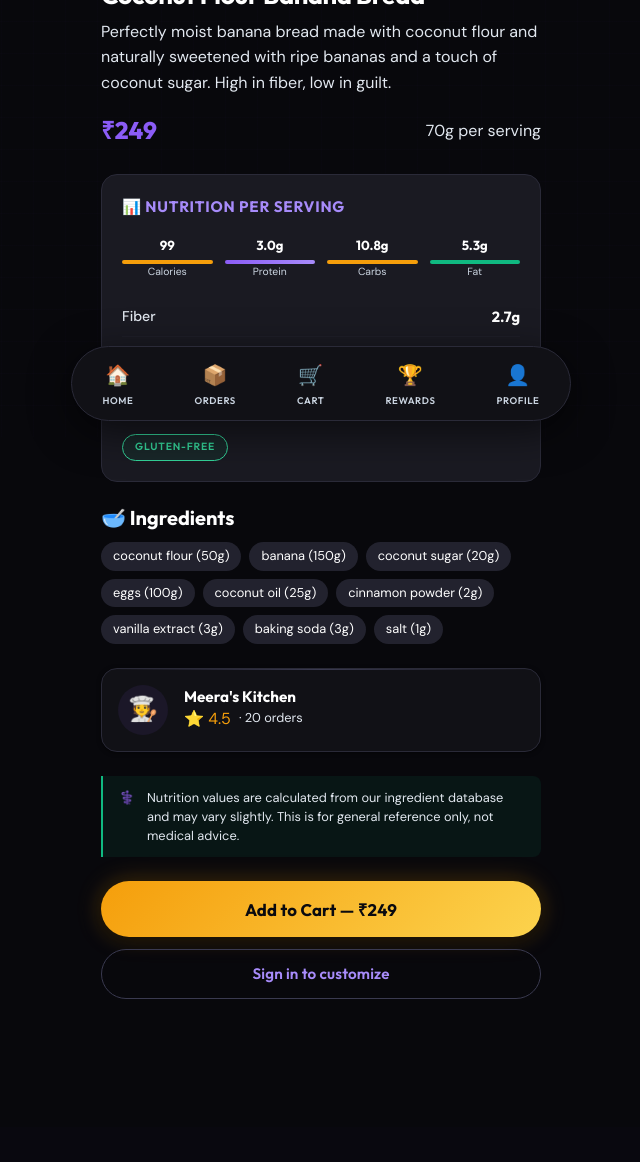
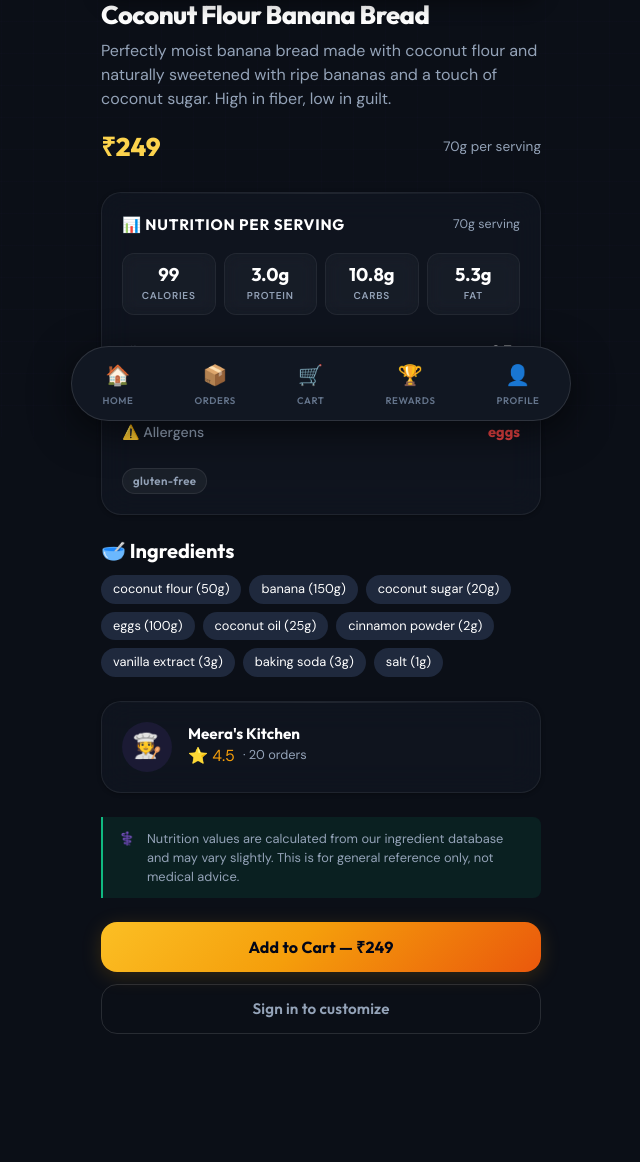
Before and after one commit to Krisbtw/Cravin, a FastAPI app: page /app/dessert/051df0ae-cacb-4b6c-a616-a142b9139fe7 in a window 1280 px wide. Shown: the part 363-1525 px from the top of the page, without its empty margins (319-959 px from the left). Before the commit the page ends 1362 px from the top, so only its background shows below. Run offline with FastAPI, Linux system fonts and the light colour scheme; data comes from the database, SQL or seed files in the repository; both versions use the stored data as it was after the commit; data that the repository does not hold is empty.

Commit message:
feat: authentic high-res food photography seeds, aspect-ratio card polish, and gradient scrims

```diff
--- a/app/static/css/design-system.css
+++ b/app/static/css/design-system.css
@@ -13,60 +13,59 @@
 
 /* ── Design Tokens ──────────────────────────────────────────── */
 :root {
-    /* ── Dark Backgrounds ── */
-    --bg-base:          #08080C;   /* near-black page bg */
-    --bg-surface:       #111116;   /* card surface */
-    --bg-elevated:      #1A1A22;   /* elevated card / modal */
-    --bg-overlay:       #22222E;   /* hover / active state */
-    --bg-input:         #16161E;   /* form inputs */
+    /* ── Rich Dark Slate Backgrounds ── */
+    --bg-base:          #0B0F17;   /* sleek obsidian slate page bg */
+    --bg-surface:       #111722;   /* card surface */
+    --bg-surface-glass: rgba(17, 23, 34, 0.72); /* frosted card surface */
+    --bg-elevated:      #18202F;   /* elevated card / modal */
+    --bg-overlay:       #1F293D;   /* hover / active state */
+    --bg-input:         #101520;   /* form inputs */
 
-    /* ── Borders ── */
-    --border-subtle:    #1E1E28;
-    --border-default:   #2A2A38;
-    --border-emphasis:  #3A3A50;
+    /* ── Subtle Translucent Borders ── */
+    --border-subtle:    rgba(255, 255, 255, 0.07);
+    --border-default:   rgba(255, 255, 255, 0.12);
+    --border-emphasis:  rgba(255, 255, 255, 0.20);
 
     /* ── Jamun — Primary accent (violet-purple) ── */
     --jamun:            #8B5CF6;   /* vivid violet */
     --jamun-light:      #A78BFA;
-    --jamun-dark:       #6D28D9;
-    --jamun-bg:         rgba(139, 92, 246, 0.08);
-    --jamun-glow:       rgba(139, 92, 246, 0.25);
+    --jamun-dark:       #7C3AED;
+    --jamun-bg:         rgba(139, 92, 246, 0.10);
+    --jamun-glow:       rgba(139, 92, 246, 0.20);
 
-    /* ── Honey — CTA accent (amber-gold) ── */
+    /* ── Amber-Orange Premium CTA Gradient ── */
+    --amber-cta-start:  #FBBF24;
+    --amber-cta-mid:    #F59E0B;
+    --amber-cta-end:    #EA580C;
     --honey:            #F59E0B;
     --honey-light:      #FCD34D;
     --honey-dark:       #D97706;
-    --honey-bg:         rgba(245, 158, 11, 0.08);
-    --honey-glow:       rgba(245, 158, 11, 0.30);
+    --honey-bg:         rgba(245, 158, 11, 0.10);
+    --honey-glow:       rgba(245, 158, 11, 0.20);
 
     /* ── Pista — Success/secondary (emerald) ── */
     --pista:            #10B981;
     --pista-light:      #34D399;
     --pista-dark:       #059669;
-    --pista-bg:         rgba(16, 185, 129, 0.08);
-    --pista-glow:       rgba(16, 185, 129, 0.20);
+    --pista-bg:         rgba(16, 185, 129, 0.10);
+    --pista-glow:       rgba(16, 185, 129, 0.18);
 
-    /* ── Text (High Contrast) ── */
+    /* ── Text (High Contrast Slate Hierarchy) ── */
     --text-primary:     #FFFFFF;
-    --text-secondary:   #E2E8F0;   /* Slate 200 — highly visible secondary text */
-    --text-tertiary:    #CBD5E1;   /* Slate 300 — clear label text */
-    --text-inverted:    #08080C;
+    --text-secondary:   #94A3B8;   /* Slate 400 */
+    --text-tertiary:    #64748B;   /* Slate 500 */
+    --text-inverted:    #020617;
 
-    /* ── Legacy aliases (keeps templates working) ── */
+    /* ── Legacy aliases ── */
     --malai:            var(--bg-base);
     --malai-deep:       var(--bg-overlay);
     --malai-mid:        var(--bg-elevated);
-    --white:            #1A1A26;   /* dark card background when templates use var(--white) */
+    --white:            var(--bg-surface);
     --charcoal:         var(--text-primary);
     --charcoal-light:   var(--text-secondary);
     --warm-gray:        var(--text-secondary);
     --warm-gray-light:  var(--text-tertiary);
-    --cream-border:     var(--border-default);
-    --jamun-bg:         rgba(139, 92, 246, 0.08);
-    --pista-bg:         rgba(16, 185, 129, 0.08);
-    --honey-bg:         rgba(245, 158, 11, 0.08);
-    --pista-dark:       #34D399;   /* bright emerald */
-    --honey-dark:       #FCD34D;   /* bright gold */
+    --cream-border:     var(--border-subtle);
 
     /* ── Semantic ── */
     --success:          #10B981;
@@ -102,14 +101,14 @@
     --radius-sm:   8px;
     --radius-md:   12px;
     --radius-lg:   16px;
-    --radius-xl:   24px;
+    --radius-xl:   20px;
     --radius-full: 9999px;
 
-    /* ── Shadows (dark-mode glows) ── */
-    --shadow-sm:   0 1px 4px rgba(0, 0, 0, 0.5);
-    --shadow-md:   0 4px 16px rgba(0, 0, 0, 0.5);
-    --shadow-lg:   0 8px 32px rgba(0, 0, 0, 0.6);
-    --shadow-xl:   0 20px 60px rgba(0, 0, 0, 0.7);
+    /* ── Shadows ── */
+    --shadow-sm:   0 1px 4px rgba(0, 0, 0, 0.3);
+    --shadow-md:   0 4px 20px rgba(0, 0, 0, 0.35);
+    --shadow-lg:   0 8px 32px rgba(0, 0, 0, 0.45);
+    --shadow-xl:   0 20px 60px rgba(0, 0, 0, 0.55);
     --shadow-glow: 0 0 24px var(--honey-glow);
     --glow-jamun:  0 0 24px var(--jamun-glow);
     --glow-pista:  0 0 20px var(--pista-glow);
@@ -118,8 +117,8 @@
     --ease-out:    cubic-bezier(0.16, 1, 0.3, 1);
     --ease-spring: cubic-bezier(0.34, 1.56, 0.64, 1);
     --duration-fast:   150ms;
-    --duration-normal: 300ms;
-    --duration-slow:   500ms;
+    --duration-normal: 250ms;
+    --duration-slow:   400ms;
 }
 
 /* ── Reset & Base ───────────────────────────────────────────── */
@@ -295,46 +294,59 @@ a:hover { color: var(--honey-light); }
 }
 .btn:hover::before { opacity: 1; }
 
-/* Primary — amber glow CTA */
-.btn-primary {
-    background: linear-gradient(135deg, var(--honey) 0%, var(--honey-light) 100%);
-    color: #0A0A0F;
+/* Primary — Premium Amber-Orange CTA */
+.btn-primary, .btn-cta {
+    background: linear-gradient(135deg, var(--amber-cta-start) 0%, var(--amber-cta-mid) 45%, var(--amber-cta-end) 100%);
+    color: #020617 !important;
     font-weight: 700;
-    box-shadow: var(--shadow-md), var(--shadow-glow);
+    border-radius: var(--radius-lg);
+    box-shadow: 0 4px 20px rgba(245, 158, 11, 0.18);
+    border: none;
+    cursor: pointer;
+    transition: all var(--duration-fast) var(--ease-out);
 }
-.btn-primary:hover {
-    transform: translateY(-2px);
-    box-shadow: var(--shadow-lg), 0 0 40px var(--honey-glow);
+.btn-primary:hover, .btn-cta:hover {
+    filter: brightness(1.06);
+    transform: translateY(-1px);
+    box-shadow: 0 6px 26px rgba(245, 158, 11, 0.28);
 }
-.btn-primary:active { transform: translateY(0); }
+.btn-primary:active, .btn-cta:active {
+    transform: scale(0.98);
+}
 
 /* Secondary — violet */
 .btn-secondary {
     background: linear-gradient(135deg, var(--jamun) 0%, var(--jamun-light) 100%);
     color: #fff;
+    border-radius: var(--radius-lg);
     box-shadow: var(--shadow-md), var(--glow-jamun);
 }
 .btn-secondary:hover {
-    transform: translateY(-2px);
-    box-shadow: var(--shadow-lg), 0 0 40px var(--jamun-glow);
+    transform: translateY(-1px);
+    box-shadow: var(--shadow-lg), 0 0 32px var(--jamun-glow);
+}
+.btn-secondary:active {
+    transform: scale(0.98);
 }
 
 /* Outline */
 .btn-outline {
     background: transparent;
-    color: var(--jamun-light);
-    border: 1.5px solid var(--border-emphasis);
+    color: var(--text-secondary);
+    border: 1px solid var(--border-default);
+    border-radius: var(--radius-lg);
 }
 .btn-outline:hover {
-    background: var(--jamun-bg);
-    border-color: var(--jamun);
-    color: var(--jamun-light);
+    background: rgba(255, 255, 255, 0.05);
+    border-color: var(--border-emphasis);
+    color: var(--text-primary);
 }
 
 /* Ghost */
 .btn-ghost {
     background: transparent;
     color: var(--text-secondary);
+    border-radius: var(--radius-md);
 }
 .btn-ghost:hover {
     background: var(--bg-overlay);
@@ -342,15 +354,17 @@ a:hover { color: var(--honey-light); }
 }
 
 .btn-sm  { padding: var(--space-2) var(--space-4); font-size: 0.82rem; min-height: 34px; }
-.btn-lg  { padding: var(--space-4) var(--space-8); font-size: 1.05rem; min-height: 56px; }
+.btn-lg  { padding: 14px 24px; font-size: 1rem; min-height: 50px; }
 .btn-block { width: 100%; }
 .btn-icon { width: 44px; height: 44px; padding: 0; border-radius: var(--radius-full); }
 
-/* ── Cards ──────────────────────────────────────────────────── */
+/* ── Cards (Standardized Frosted Slate) ────────────────────── */
 .card {
-    background: var(--bg-surface);
+    background: var(--bg-surface-glass);
+    backdrop-filter: blur(16px);
+    -webkit-backdrop-filter: blur(16px);
     border: 1px solid var(--border-subtle);
-    border-radius: var(--radius-lg);
+    border-radius: var(--radius-xl);
     box-shadow: var(--shadow-sm);
     overflow: hidden;
     transition: all var(--duration-normal) var(--ease-out);
@@ -365,17 +379,18 @@ a:hover { color: var(--honey-light); }
     left: 0;
     right: 0;
     height: 1px;
-    background: linear-gradient(90deg, transparent 0%, var(--border-emphasis) 50%, transparent 100%);
+    background: linear-gradient(90deg, transparent 0%, rgba(255, 255, 255, 0.08) 50%, transparent 100%);
+    pointer-events: none;
 }
 
 .card:hover {
     border-color: var(--border-default);
     box-shadow: var(--shadow-md);
-    transform: translateY(-3px);
+    transform: translateY(-2px);
 }
 
 .card-body {
-    padding: var(--space-4);
+    padding: var(--space-5);
 }
 
 .card-img {
@@ -387,6 +402,33 @@ a:hover { color: var(--honey-light); }
     align-items: center;
     justify-content: center;
     font-size: 4rem;
+}
+
+/* ── Realistic Food Image Styles ────────────────────────────── */
+.card-img-container {
+    position: relative;
+    width: 100%;
+    overflow: hidden;
+    background: #18202F;
+}
+
+.food-img {
+    width: 100%;
+    height: 100%;
+    object-fit: cover;
+    display: block;
+    transition: transform var(--duration-normal) var(--ease-out);
+}
+
+.dessert-card:hover .food-img {
+    transform: scale(1.04);
+}
+
+.img-scrim {
+    position: absolute;
+    inset: 0;
+    background: linear-gradient(180deg, rgba(0, 0, 0, 0.05) 0%, rgba(11, 15, 23, 0.85) 100%);
+    pointer-events: none;
 }
 
 /* Dessert card */
@@ -402,27 +444,28 @@ a:hover { color: var(--honey-light); }
 .dessert-card .calories {
     font-weight: 500;
     font-size: 0.82rem;
-    color: var(--text-tertiary);
+    color: var(--text-secondary);
 }
 
-/* ── Tags / Badges ──────────────────────────────────────────── */
-.tag {
+/* ── Tags / Badges / Pill Tags ───────────────────────────────── */
+.tag, .soft-tag {
     display: inline-flex;
     align-items: center;
-    gap: var(--space-1);
-    padding: var(--space-1) var(--space-3);
+    gap: 4px;
+    padding: 3px 10px;
     border-radius: var(--radius-full);
     font-family: var(--font-display);
     font-weight: 600;
-    font-size: 0.65rem;
-    text-transform: uppercase;
-    letter-spacing: 0.08em;
-    border: 1px solid;
+    font-size: 0.72rem;
+    letter-spacing: 0.03em;
+    background: rgba(255, 255, 255, 0.05);
+    color: var(--text-secondary);
+    border: 1px solid rgba(255, 255, 255, 0.08);
 }
 
-.tag-light    { background: var(--pista-bg); color: var(--pista-light); border-color: rgba(16,185,129,0.2); }
-.tag-balanced { background: var(--honey-bg); color: var(--honey-light); border-color: rgba(245,158,11,0.2); }
-.tag-heavy    { background: var(--jamun-bg); color: var(--jamun-light); border-color: rgba(139,92,246,0.2); }
+.tag-light    { background: var(--pista-bg); color: var(--pista-light); border-color: rgba(16,185,129,0.25); }
+.tag-balanced { background: var(--honey-bg); color: var(--honey-light); border-color: rgba(245,158,11,0.25); }
+.tag-heavy    { background: var(--jamun-bg); color: var(--jamun-light); border-color: rgba(139,92,246,0.25); }
 
 .badge {
     display: inline-flex;
@@ -436,8 +479,48 @@ a:hover { color: var(--honey-light); }
     font-weight: 700;
 }
 .badge-jamun { background: var(--jamun); color: #fff; }
-.badge-honey { background: var(--honey); color: #0A0A0F; }
+.badge-honey { background: var(--honey); color: #020617; }
 .badge-pista { background: var(--pista); color: #fff; }
+
+/* ── Macro Mini-Stat Cards ────────────────────────────────────── */
+.macro-stat-grid {
+    display: grid;
+    grid-template-columns: repeat(4, 1fr);
+    gap: 8px;
+}
+
+.mini-stat-card {
+    background: rgba(255, 255, 255, 0.03);
+    backdrop-filter: blur(8px);
+    -webkit-backdrop-filter: blur(8px);
+    border: 1px solid rgba(255, 255, 255, 0.06);
+    border-radius: 12px;
+    padding: 10px 6px;
+    text-align: center;
+    transition: all var(--duration-fast) var(--ease-out);
+}
+
+.mini-stat-card:hover {
+    background: rgba(255, 255, 255, 0.05);
+    border-color: rgba(255, 255, 255, 0.12);
+}
+
+.mini-stat-card .stat-number {
+    font-family: var(--font-display);
+    font-size: 1.15rem;
+    font-weight: 700;
+    color: #FFFFFF;
+    line-height: 1.2;
+}
+
+.mini-stat-card .stat-label {
+    font-size: 10px;
+    font-weight: 600;
+    letter-spacing: 0.08em;
+    color: #94A3B8;
+    text-transform: uppercase;
+    margin-top: 2px;
+}
 
 /* Tier badges */
 .tier-badge {
--- a/app/templates/customer/dessert_detail.html
+++ b/app/templates/customer/dessert_detail.html
@@ -17,81 +17,88 @@
         </div>
     </div>
 
-    <!-- Hero Image -->
-    <div style="background: linear-gradient(135deg,
-        {% if dessert.tag == 'light' %}var(--pista-bg), var(--malai-deep)
-        {% elif dessert.tag == 'heavy' %}var(--jamun-bg), var(--malai-deep)
-        {% else %}var(--honey-bg), var(--malai-deep){% endif %});
-        border-radius: var(--radius-xl); height: 220px; display: flex; align-items: center; justify-content: center; font-size: 5rem; margin-bottom: var(--space-5);">
-        {% if 'chocolate' in dessert.name.lower() or 'brownie' in dessert.name.lower() %}🍫
-        {% elif 'cheesecake' in dessert.name.lower() or 'mango' in dessert.name.lower() %}🥭
-        {% elif 'gulab' in dessert.name.lower() or 'rasmalai' in dessert.name.lower() %}🍮
-        {% elif 'ladoo' in dessert.name.lower() or 'barfi' in dessert.name.lower() %}🟡
-        {% elif 'kheer' in dessert.name.lower() or 'payasam' in dessert.name.lower() %}🥣
-        {% elif 'banana' in dessert.name.lower() %}🍌
-        {% else %}🍰{% endif %}
+    <!-- Hero Food Photography -->
+    <div class="card-img-container mb-5 animate-fade-in-up" style="position: relative; width: 100%; height: 260px; border-radius: var(--radius-xl); overflow: hidden; background: #18202F; border: 1px solid var(--border-subtle); box-shadow: var(--shadow-md);">
+        {% if dessert.image_url %}
+        <img src="{{ dessert.image_url }}" alt="{{ dessert.name }}" class="food-img" style="width: 100%; height: 100%; object-fit: cover;">
+        {% else %}
+        <div style="width: 100%; height: 100%; display: flex; align-items: center; justify-content: center; font-size: 5rem;">🍰</div>
+        {% endif %}
+
+        <!-- Scrim -->
+        <div class="img-scrim" style="position: absolute; inset: 0; background: linear-gradient(180deg, rgba(0,0,0,0.1) 0%, rgba(11, 15, 23, 0.88) 100%); pointer-events: none;"></div>
+
+        <!-- Bottom left badge -->
+        <div style="position: absolute; bottom: 16px; left: 16px; z-index: 2;">
+            <span class="tag tag-{{ dessert.tag }}" style="backdrop-filter: blur(8px); font-size: 0.75rem; font-weight: 700;">
+                {% if dessert.tag == 'light' %}🌿 Light Category{% elif dessert.tag == 'heavy' %}🍫 Heavy Indulgence{% else %}⚖️ Balanced Energy{% endif %}
+            </span>
+        </div>
     </div>
 
     <!-- Title & Price -->
-    <h1 style="font-size: 1.6rem; margin-bottom: var(--space-2);">{{ dessert.name }}</h1>
-    <p class="text-subtitle mb-4">{{ dessert.description }}</p>
+    <h1 style="font-size: 1.6rem; font-weight: 800; color: #FFFFFF; margin-bottom: var(--space-2);">{{ dessert.name }}</h1>
+    <p class="text-subtitle mb-4" style="color: var(--text-secondary); line-height: 1.5;">{{ dessert.description }}</p>
 
     <div class="flex items-center justify-between mb-6">
-        <span style="font-family: var(--font-display); font-weight: 800; font-size: 1.5rem; color: var(--jamun);">₹{{ dessert.price|int }}</span>
-        <span class="text-muted">{{ dessert.serving_size_g|int }}g per serving</span>
+        <span style="font-family: var(--font-display); font-weight: 800; font-size: 1.6rem; color: var(--honey-light);">₹{{ dessert.price|int }}</span>
+        <span class="text-muted" style="font-size: 0.85rem;">{{ dessert.serving_size_g|int }}g per serving</span>
     </div>
 
     <!-- Nutrition Panel (NEVER buried!) -->
-    <div class="nutrition-panel mb-6 animate-fade-in-up">
-        <div class="panel-title">📊 Nutrition per serving</div>
+    <div class="card mb-6 animate-fade-in-up" style="border: 1px solid var(--border-subtle); background: var(--bg-surface-glass);">
+        <div class="card-body" style="padding: var(--space-5);">
+            <div class="flex items-center justify-between mb-4">
+                <span style="font-family: var(--font-display); font-weight: 700; font-size: 0.95rem; color: #FFFFFF; text-transform: uppercase; letter-spacing: 0.05em;">
+                    📊 Nutrition per serving
+                </span>
+                <span class="text-muted" style="font-size: 0.78rem;">{{ dessert.serving_size_g|int }}g serving</span>
+            </div>
 
-        <!-- Macro bars -->
-        <div class="macro-bars mb-4">
-            <div class="macro-bar">
-                <div class="bar-value">{{ dessert.calories|int }}</div>
-                <div class="bar-fill bar-carbs" style="background: var(--honey);"></div>
-                <div class="bar-label">Calories</div>
+            <!-- 4 clean mini-stat cards inside a grid -->
+            <div class="macro-stat-grid mb-4">
+                <div class="mini-stat-card">
+                    <div class="stat-number">{{ dessert.calories|int }}</div>
+                    <div class="stat-label">CALORIES</div>
                 </div>
-            <div class="macro-bar">
-                <div class="bar-value">{{ dessert.protein_g|round(1) }}g</div>
-                <div class="bar-fill bar-protein"></div>
-                <div class="bar-label">Protein</div>
+                <div class="mini-stat-card">
+                    <div class="stat-number">{{ dessert.protein_g|round(1) }}g</div>
+                    <div class="stat-label">PROTEIN</div>
                 </div>
-            <div class="macro-bar">
-                <div class="bar-value">{{ dessert.carbs_g|round(1) }}g</div>
-                <div class="bar-fill" style="background: var(--honey);"></div>
-                <div class="bar-label">Carbs</div>
+                <div class="mini-stat-card">
+                    <div class="stat-number">{{ dessert.carbs_g|round(1) }}g</div>
+                    <div class="stat-label">CARBS</div>
                 </div>
-            <div class="macro-bar">
-                <div class="bar-value">{{ dessert.fat_g|round(1) }}g</div>
-                <div class="bar-fill" style="background: var(--pista);"></div>
-                <div class="bar-label">Fat</div>
+                <div class="mini-stat-card">
+                    <div class="stat-number">{{ dessert.fat_g|round(1) }}g</div>
+                    <div class="stat-label">FAT</div>
                 </div>
             </div>
 
-        <div class="nutrition-row">
+            <div class="nutrition-row" style="border-bottom: 1px solid var(--border-subtle);">
                 <span class="label">Fiber</span>
                 <span class="value">{{ dessert.fiber_g|round(1) }}g</span>
             </div>
-        <div class="nutrition-row">
+            <div class="nutrition-row" style="border-bottom: 1px solid var(--border-subtle);">
                 <span class="label">Sugar equivalent</span>
-            <span class="value">{{ dessert.sugar_equivalent_g|round(1) }}g</span>
+                <span class="value" style="color: var(--pista);">0g Added Sugar ({{ dessert.sugar_equivalent_g|round(1) }}g eq)</span>
             </div>
 
             {% if dessert.allergens %}
-        <div class="nutrition-row">
+            <div class="nutrition-row" style="border-bottom: none;">
                 <span class="label">⚠️ Allergens</span>
                 <span class="value" style="color: var(--danger);">{{ dessert.allergens|join(', ') }}</span>
             </div>
             {% endif %}
 
             {% if dessert.dietary_flags %}
-        <div class="flex gap-2 mt-4">
+            <div class="flex flex-wrap gap-1 mt-4">
                 {% for flag in dessert.dietary_flags %}
-            <span class="tag" style="background: var(--pista-bg); color: var(--pista-dark);">{{ flag }}</span>
+                <span class="soft-tag">{{ flag }}</span>
                 {% endfor %}
             </div>
             {% endif %}
+        </div>
     </div>
 
     <!-- Ingredients -->
```
Also changed, not shown: app/data/seed_desserts.json (+10 -10 lines), app/templates/customer/cart.html (+22 -22 lines), app/templates/customer/checkout.html (+27 -26 lines), app/templates/customer/home.html (+29 -32 lines), app/templates/customer/order_tracking.html (+34 -35 lines), app/templates/customer/profile.html (+25 -25 lines), seed.py (+16 -1 lines), cravin.db. Lines whose indentation alone changed are shown as unchanged.
